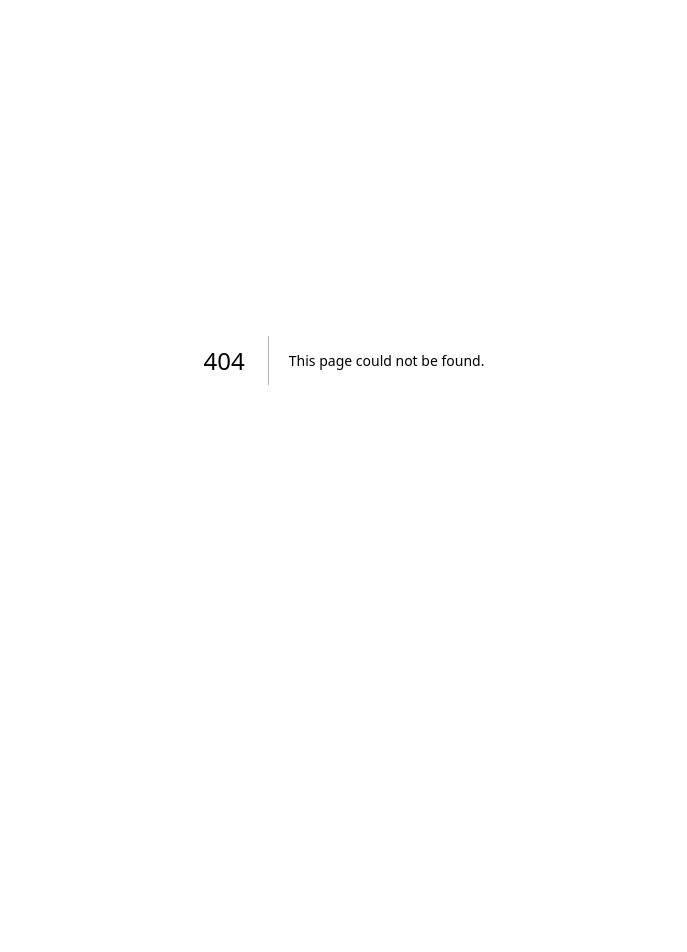
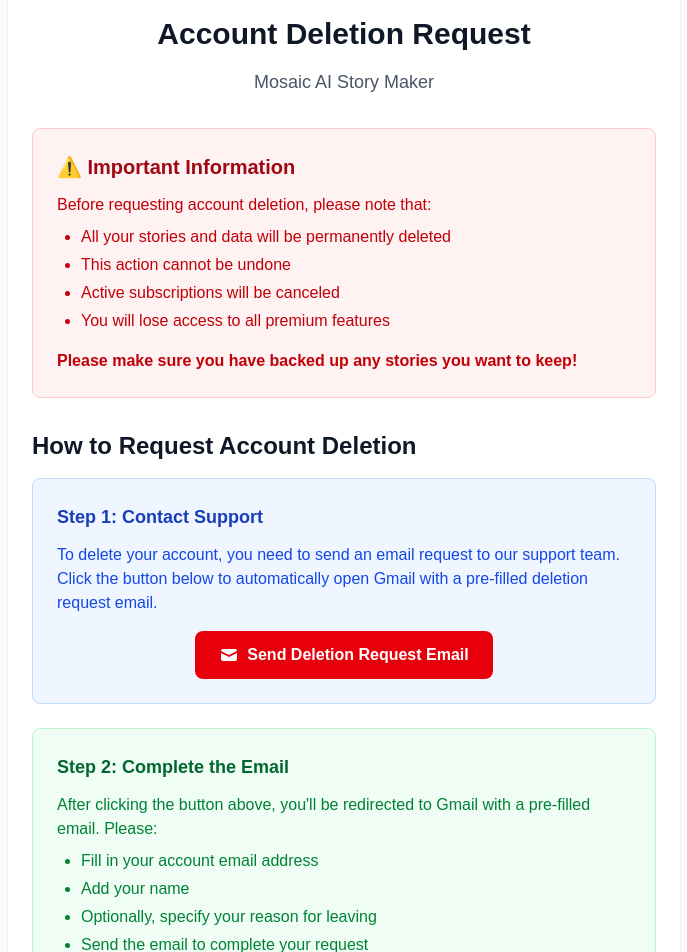
Before and after one commit to genaiadventures-create/mosaic-share-url, a Next.js app: page /delete-account in a window 1280 px wide. Before the commit this address had no page. Shown: the part 40-992 px from the top of the page, without its empty margins (296-983 px from the left). Before the commit the page ends 800 px from the top, so only its background shows below. Built offline with nearby package versions, Linux system fonts and the light colour scheme.

Commit message:
[update]: acount deletion

```diff
--- /dev/null
+++ b/app/delete-account/page.tsx
@@ -0,0 +1,140 @@
+'use client'
+
+import React from 'react'
+
+const DeleteAccount = () => {
+  const handleDeleteRequest = () => {
+    const emailSubject = encodeURIComponent('Account Deletion Request - Mosaic AI Story Maker')
+    const emailBody = encodeURIComponent(`Hello Mosaic AI Support Team,
+
+I would like to request the deletion of my account and all associated data from Mosaic AI Story Maker.
+
+Please process my account deletion request and confirm once completed.
+
+Account Details:
+- Email: [Please enter your account email here]
+- Name: [Please enter your name here]
+- Reason for deletion: [Optional - please specify if you'd like]
+
+Thank you for your assistance.
+
+Best regards,
+[Your Name]`)
+
+    const gmailUrl = `https://mail.google.com/mail/?view=cm&fs=1&to=support@mosaicai.in&su=${emailSubject}&body=${emailBody}`
+
+    window.open(gmailUrl, '_blank')
+  }
+
+  return (
+    <div className="min-h-screen bg-gray-50 py-8">
+      <div className="max-w-2xl mx-auto p-6 bg-white rounded-lg shadow-sm">
+        <div className="text-center mb-8">
+          <h1 className="text-3xl font-bold text-gray-900 mb-4">Account Deletion Request</h1>
+          <p className="text-lg text-gray-600">Mosaic AI Story Maker</p>
+        </div>
+
+        <div className="prose prose-lg max-w-none">
+          <div className="bg-red-50 border border-red-200 rounded-lg p-6 mb-8">
+            <h2 className="text-xl font-bold text-red-800 mb-3">⚠️ Important Information</h2>
+            <p className="text-red-700 mb-2">Before requesting account deletion, please note that:</p>
+            <ul className="list-disc pl-6 text-red-700 mb-4">
+              <li className="mb-1">All your stories and data will be permanently deleted</li>
+              <li className="mb-1">This action cannot be undone</li>
+              <li className="mb-1">Active subscriptions will be canceled</li>
+              <li className="mb-1">You will lose access to all premium features</li>
+            </ul>
+            <p className="text-red-700 font-semibold">Please make sure you have backed up any stories you want to keep!</p>
+          </div>
+
+          <h2 className="text-2xl font-bold text-gray-900 mt-8 mb-4">How to Request Account Deletion</h2>
+
+          <div className="bg-blue-50 border border-blue-200 rounded-lg p-6 mb-6">
+            <h3 className="text-lg font-semibold text-blue-800 mb-3">Step 1: Contact Support</h3>
+            <p className="text-blue-700 mb-4">
+              To delete your account, you need to send an email request to our support team. Click the button below to automatically open Gmail with a pre-filled deletion request email.
+            </p>
+
+            <div className="text-center">
+              <button
+                onClick={handleDeleteRequest}
+                className="bg-red-600 hover:bg-red-700 text-white font-bold py-3 px-6 rounded-lg transition-colors duration-200 inline-flex items-center"
+              >
+                <svg className="w-5 h-5 mr-2" fill="currentColor" viewBox="0 0 20 20">
+                  <path d="M2.003 5.884L10 9.882l7.997-3.998A2 2 0 0016 4H4a2 2 0 00-1.997 1.884z"/>
+                  <path d="M18 8.118l-8 4-8-4V14a2 2 0 002 2h12a2 2 0 002-2V8.118z"/>
+                </svg>
+                Send Deletion Request Email
+              </button>
+            </div>
+          </div>
+
+          <div className="bg-green-50 border border-green-200 rounded-lg p-6 mb-6">
+            <h3 className="text-lg font-semibold text-green-800 mb-3">Step 2: Complete the Email</h3>
+            <p className="text-green-700 mb-2">After clicking the button above, you'll be redirected to Gmail with a pre-filled email. Please:</p>
+            <ul className="list-disc pl-6 text-green-700">
+              <li className="mb-1">Fill in your account email address</li>
+              <li className="mb-1">Add your name</li>
+              <li className="mb-1">Optionally, specify your reason for leaving</li>
+              <li className="mb-1">Send the email to complete your request</li>
+            </ul>
+          </div>
+
+          <div className="bg-yellow-50 border border-yellow-200 rounded-lg p-6 mb-6">
+            <h3 className="text-lg font-semibold text-yellow-800 mb-3">Step 3: Confirmation</h3>
+            <p className="text-yellow-700 mb-2">
+              Our support team will process your request within 3-5 business days and send you a confirmation email once your account has been deleted.
+            </p>
+          </div>
+
+          <h2 className="text-2xl font-bold text-gray-900 mt-8 mb-4">Alternative Contact Method</h2>
+
+          <div className="bg-gray-50 border border-gray-200 rounded-lg p-6 mb-6">
+            <p className="text-gray-700 mb-4">
+              If you prefer to use a different email client or have any issues with the button above, you can manually send an email to:
+            </p>
+            <div className="text-center bg-white border border-gray-300 rounded-lg p-4">
+              <p className="text-lg font-bold text-gray-900">support@mosaicai.in</p>
+              <p className="text-sm text-gray-600 mt-2">Subject: Account Deletion Request - Mosaic AI Story Maker</p>
+            </div>
+          </div>
+
+          <h2 className="text-2xl font-bold text-gray-900 mt-8 mb-4">Privacy & Data Protection</h2>
+
+          <div className="bg-purple-50 border border-purple-200 rounded-lg p-6 mb-6">
+            <h3 className="text-lg font-semibold text-purple-800 mb-3">Your Rights</h3>
+            <ul className="list-disc pl-6 text-purple-700">
+              <li className="mb-1">Right to data deletion under GDPR and CCPA</li>
+              <li className="mb-1">Complete removal of personal information</li>
+              <li className="mb-1">Secure deletion of all stored content</li>
+              <li className="mb-1">Cancellation of active subscriptions</li>
+            </ul>
+          </div>
+
+          <h2 className="text-2xl font-bold text-gray-900 mt-8 mb-4">Need Help?</h2>
+
+          <div className="bg-indigo-50 border border-indigo-200 rounded-lg p-6 mb-8">
+            <p className="text-indigo-700 mb-4">
+              If you have any questions about the account deletion process or need assistance, please don't hesitate to contact our support team:
+            </p>
+            <ul className="list-disc pl-6 text-indigo-700">
+              <li className="mb-1"><strong>Email</strong>: support@mosaicai.in</li>
+              <li className="mb-1"><strong>Response Time</strong>: Within 24-48 hours</li>
+              <li className="mb-1"><strong>Available</strong>: Monday - Friday, 9 AM - 5 PM</li>
+            </ul>
+          </div>
+
+          <div className="border-t border-gray-200 pt-6 mt-8">
+            <div className="text-center">
+              <h3 className="text-lg font-semibold text-gray-900 mb-2">Mosaic AI Story Maker</h3>
+              <p className="text-sm text-gray-600 mb-2 italic">We're sorry to see you go!</p>
+              <p className="text-sm text-gray-600">If you change your mind, you can always create a new account in the future.</p>
+            </div>
+          </div>
+        </div>
+      </div>
+    </div>
+  )
+}
+
+export default DeleteAccount
```
